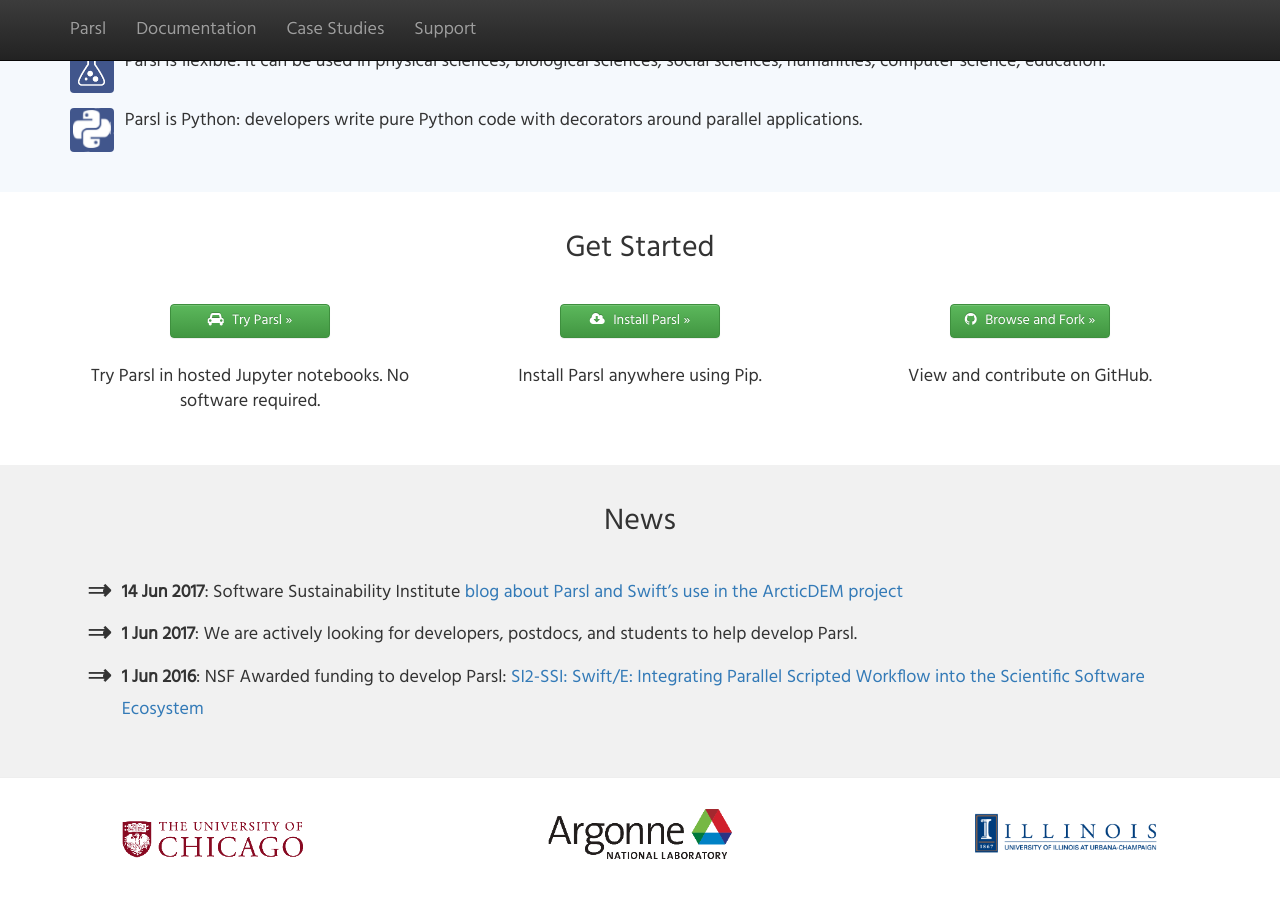
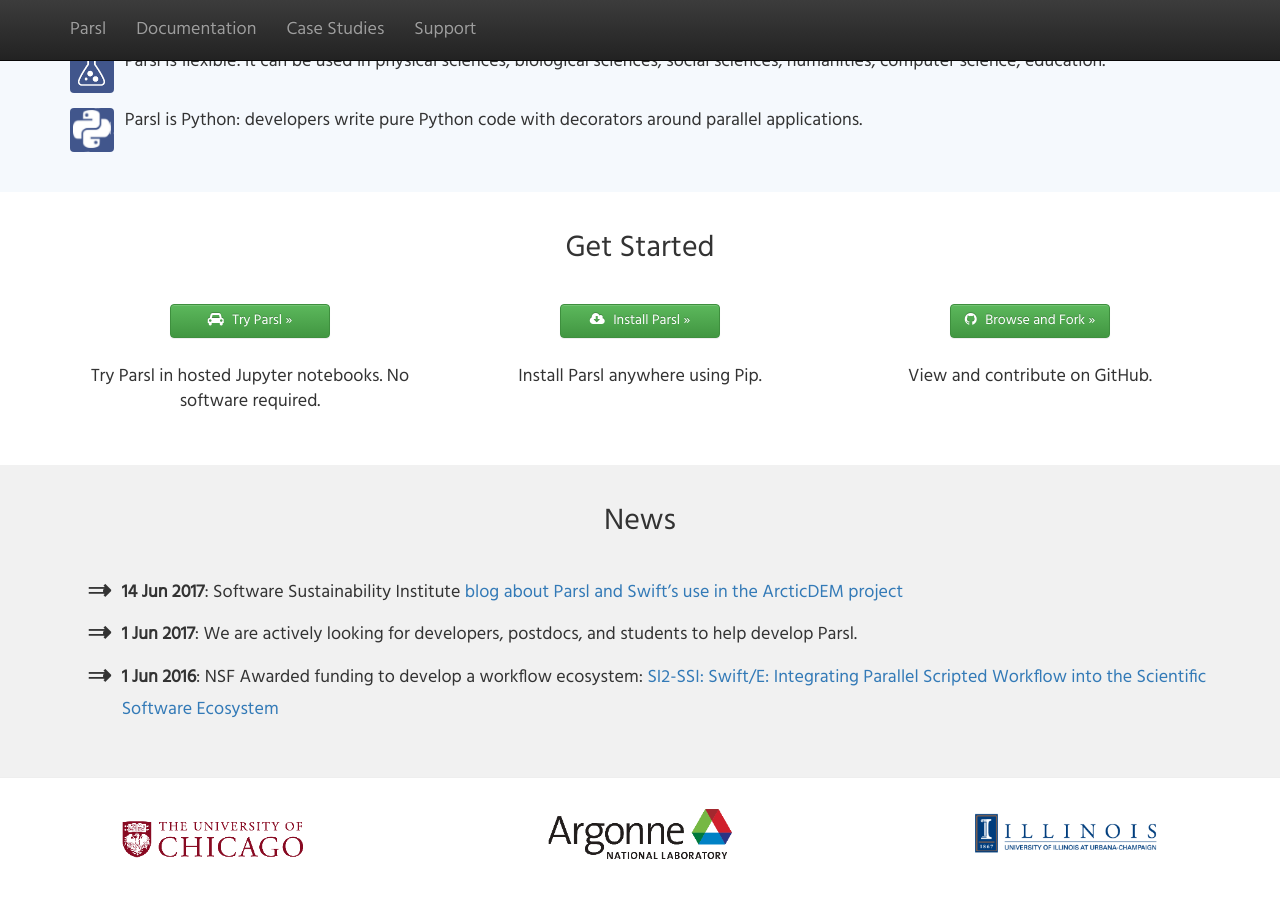
Before and after one commit to Parsl/parsl-old-web, a Jekyll site: the page built from index.html, in a window 1280 px wide and 900 px high, scrolled down 656 px. Built offline with Jekyll 4.4.1, drawn with Linux system fonts in a browser that asks for light colours; nearby versions of some CDN libraries.

Commit message:
Updating news

```diff
--- a/_posts/2016-06-01-nsf-award.markdown
+++ b/_posts/2016-06-01-nsf-award.markdown
@@ -4,4 +4,4 @@
 date:  2016-06-01 10:13:16 -0700
 type: award
 ---
-NSF Awarded funding to develop Parsl: [SI2-SSI: Swift/E: Integrating Parallel Scripted Workflow into the Scientific Software Ecosystem](https://www.nsf.gov/awardsearch/showAward?AWD_ID=1550588&HistoricalAwards=false)
+NSF Awarded funding to develop a workflow ecosystem: [SI2-SSI: Swift/E: Integrating Parallel Scripted Workflow into the Scientific Software Ecosystem](https://www.nsf.gov/awardsearch/showAward?AWD_ID=1550588&HistoricalAwards=false)
```
